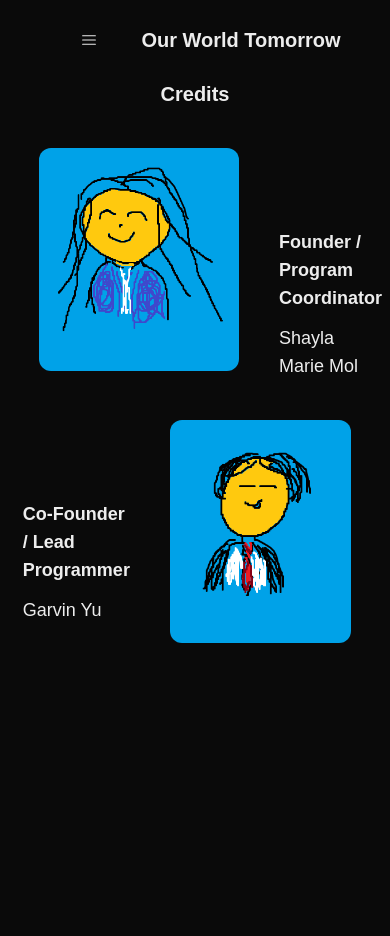
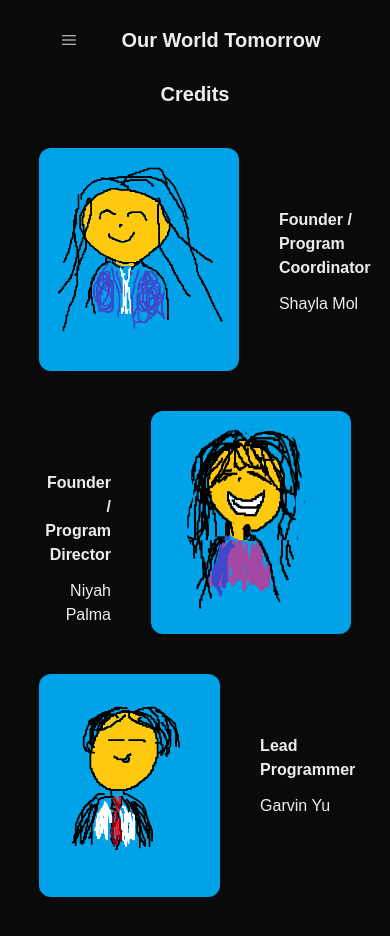
Before and after one commit to garvvin/our-world-tomorrow, a Next.js app: page /credit in a window 390 px wide. Before the commit the page ends 844 px from the top, so only its background shows below. Built offline with nearby package versions, Linux system fonts and the light colour scheme.

Commit message:
Updated ui to be more mobile friendly (mostly breakpoint sizing adjustments). Added Niyah to credits. Changed about us w/ mission statement.

```diff
--- a/src/app/about-us/page.js
+++ b/src/app/about-us/page.js
@@ -5,12 +5,15 @@ export default function AboutUs() {
   return (
     <>
         <Navbar />
-        <div className='w-full min-h-80 flex flex-col justify-center place-items-center'>
-          <div className='flex flex-col gap-7 justify-center place-items-center w-4/5 max-w-300'>
-            <h2 className='font-extrabold text-xl'>About Us</h2>
-            <div className='flex flex-col place-items-center gap-5 min-w-[425px] max-w-[650px] w-full'>
-            <h4 className='text-xl text-center'>We are some high school kids from KHS, creating this non-profit to help those in need, seeking for a better world tomorrow.</h4>
-            <h4 className='text-xl text-center underline'>Our world tomorrow.</h4>
+        <div className='w-full min-h-80 flex flex-col justify-center place-items-center mt-20'>
+          <div className='flex flex-col gap-7 justify-center place-items-center min-w-[390px] max-w-[650px] w-4/5 max-w-300'>
+            <h2 className='font-extrabold text-xl'>Mission Statement</h2>
+            <h4 className='text-lg sm:text-xl text-center'>We inspire our youth to take action on social and environmental issues that affect our world for a better tomorrow!</h4>
+
+            <h2 className='font-extrabold text-xl mt-10'>Who are we?</h2>
+            <div className='flex flex-col place-items-center gap-5 w-full'>
+              <h4 className='text-lg sm:text-xl text-center'>We are some high school kids from KHS, creating this non-profit to help those in need, seeking for a better world tomorrow.</h4>
+              <h4 className='text-xl text-center underline'>Our world tomorrow.</h4>
             </div>
           </div>
         </div>
--- a/src/app/components/Navbar.js
+++ b/src/app/components/Navbar.js
@@ -12,7 +12,7 @@ export default function Navbar() {
     return (
         <nav className='w-full flex flex-col lg:flex-row lg:justify-center h-20'>
             <div className={`flex flex-col duration-200 lg:flex-row  overflow-hidden items-center ${open ? 'min-h-screen' : 'min-h-full'} lg:min-h-full lg:gap-5 lg:gap-10 bg-white-500 z-40`}>
-                <div className={`flex flex-row min-h-20 place-content-center items-center h-20 lg:h-full gap-8 lg:gap-5 ml-5`}>
+                <div className={`flex flex-row min-h-20 place-content-center items-center h-20 lg:h-full gap-8 lg:gap-5 mr-5`}>
                     <span className='inline lg:hidden mx-3 hover:text-sky-500 cursor-pointer' onClick={() => setOpen(!open)}>
                         <RxHamburgerMenu />
                     </span>
--- a/src/app/contact/page.js
+++ b/src/app/contact/page.js
@@ -8,10 +8,10 @@ export default function Contact() {
         <div className='w-full min-h-80 flex flex-col justify-center place-items-center'>
           <div className='flex flex-col gap-7 justify-center place-items-center w-4/5 max-w-300'>
             <h2 className='font-extrabold text-xl'>Contact Us</h2>
-            <div className='flex flex-col place-items-center gap-5 min-w-[425px] max-w-[650px] w-full'>
+            <div className='flex flex-col place-items-center px-5 gap-5 min-w-[390px] max-w-[650px] w-full'>
               <input className='text-md focus:bg-gray-200 bg-gray-100 py-3 px-5 rounded-xl w-full duration-300' type='email' placeholder='Email' />
               <textarea className='text-md focus:bg-gray-200 bg-gray-100 w-full py-3 px-5 rounded-xl h-60 duration-300' placeholder='Message' />
-              <div className='flex w-full place-items-right'><button className='duration-300 text-md bg-sky-300 hover:bg-sky-400 active:bg-sky-500 cursor-pointer py-3 px-5 rounded-xl text-white'>Submit</button></div>
+              <div className='flex w-full justify-end'><button className='duration-300 text-md bg-sky-300 hover:bg-sky-400 active:bg-sky-500 cursor-pointer py-3 px-5 rounded-xl text-white'>Submit</button></div>
             </div>
           </div>
         </div>
--- a/src/app/credit/page.js
+++ b/src/app/credit/page.js
@@ -8,20 +8,27 @@ export default function Credit() {
     <>
         <Navbar />
         <div className='w-full min-h-80 flex flex-col justify-center place-items-center'>
-          <div className='flex flex-col gap-10 justify-center place-items-center w-4/5 max-w-300'>
+          <div className='flex flex-col mb-10 gap-10 justify-center place-items-center w-4/5 max-w-300'>
             <h2 className='font-extrabold text-xl'>Credits</h2>
             <div className='flex gap-10 w-full'>
               <Image src='/images/shayla-mug.png' className='rounded-xl w-[200px] h-[223px] md:w-[240px] md:h-[268px] lg:w-[300px] lg:h-[335px]' alt="mugshot of shayla, one of the founders" width={300} height={400}/>
-              <div className='flex flex-col gap-3 pt-20'>
-                <h3 className='font-bold text-lg'>Founder / Program Coordinator</h3>
-                <h3 className='text-lg'>Shayla Marie Mol</h3>
+              <div className='flex flex-col gap-3 pt-15 md:pt-20'>
+                <h3 className='font-bold text-md md:text-lg'>Founder / Program Coordinator</h3>
+                <h3 className='text-md md:text-lg'>Shayla Mol</h3>
               </div>
             </div>
             <div className='flex flex-row-reverse gap-10 w-full'>
+              <Image src='/images/niyah-mug.png' className='rounded-xl w-[200px] h-[223px] md:w-[240px] md:h-[268px] lg:w-[300px] lg:h-[335px]' alt="mugshot of garvin, one of the founders" width={300} height={400}/>
+              <div className='flex flex-col gap-3 pt-15 md:pt-20 text-right'>
+                <h3 className='font-bold text-md md:text-lg'>Founder / Program Director</h3>
+                <h3 className='text-md md:text-lg'>Niyah Palma</h3>
+              </div>
+            </div>
+            <div className='flex gap-10 w-full'>
               <Image src='/images/garvin-mug.png' className='rounded-xl w-[200px] h-[223px] md:w-[240px] md:h-[268px] lg:w-[300px] lg:h-[335px]' alt="mugshot of garvin, one of the founders" width={300} height={400}/>
-              <div className='flex flex-col gap-3 pt-20'>
-                <h3 className='font-bold text-lg'>Co-Founder / Lead Programmer</h3>
-                <h3 className='text-lg'>Garvin Yu</h3>
+              <div className='flex flex-col gap-3 pt-15 md:pt-20'>
+                <h3 className='font-bold text-md md:text-lg'>Lead Programmer</h3>
+                <h3 className='text-md md:text-lg'>Garvin Yu</h3>
               </div>
             </div>
           </div>
--- a/src/app/locations/page.js
+++ b/src/app/locations/page.js
@@ -5,9 +5,9 @@ export default function Locations() {
   return (
     <>
         <Navbar />
-        <div className='w-full min-h-80 flex flex-col justify-center place-items-center'>
-          <h2 className='font-semibold text-xl my-10'>Locations we are currently based off of</h2>
-          <iframe className='rounded-lg bg-sky-200' src="https://www.google.com/maps/embed?pb=!1m18!1m12!1m3!1d50495.25288773511!2d-121.505867513841!3d37.720773881515946!2m3!1f0!2f0!3f0!3m2!1i1024!2i768!4f13.1!3m3!1m2!1s0x809014590a55994d%3A0xe8466f79e0af1499!2sTracy%2C%20CA!5e0!3m2!1sen!2sus!4v1744175542669!5m2!1sen!2sus" width="600" height="450" allowFullScreen="" loading="lazy" referrerPolicy="no-referrer-when-downgrade"></iframe>
+        <div className='w-full px-5 min-h-80 flex flex-col justify-center place-items-center'>
+          <h2 className='font-semibold text-xl my-10 text-center'>Locations we are currently based in</h2>
+          <iframe className='rounded-lg bg-sky-200 mt-10 size-90 sm:mt-2 sm:size-130 lg:w-180' src="https://www.google.com/maps/embed?pb=!1m18!1m12!1m3!1d50495.25288773511!2d-121.505867513841!3d37.720773881515946!2m3!1f0!2f0!3f0!3m2!1i1024!2i768!4f13.1!3m3!1m2!1s0x809014590a55994d%3A0xe8466f79e0af1499!2sTracy%2C%20CA!5e0!3m2!1sen!2sus!4v1744175542669!5m2!1sen!2sus" width="600" height="450" allowFullScreen="" loading="lazy" referrerPolicy="no-referrer-when-downgrade"></iframe>
         </div>
     </>
   );
```
Also changed, not shown: public/images/niyah-mug.png (added).
